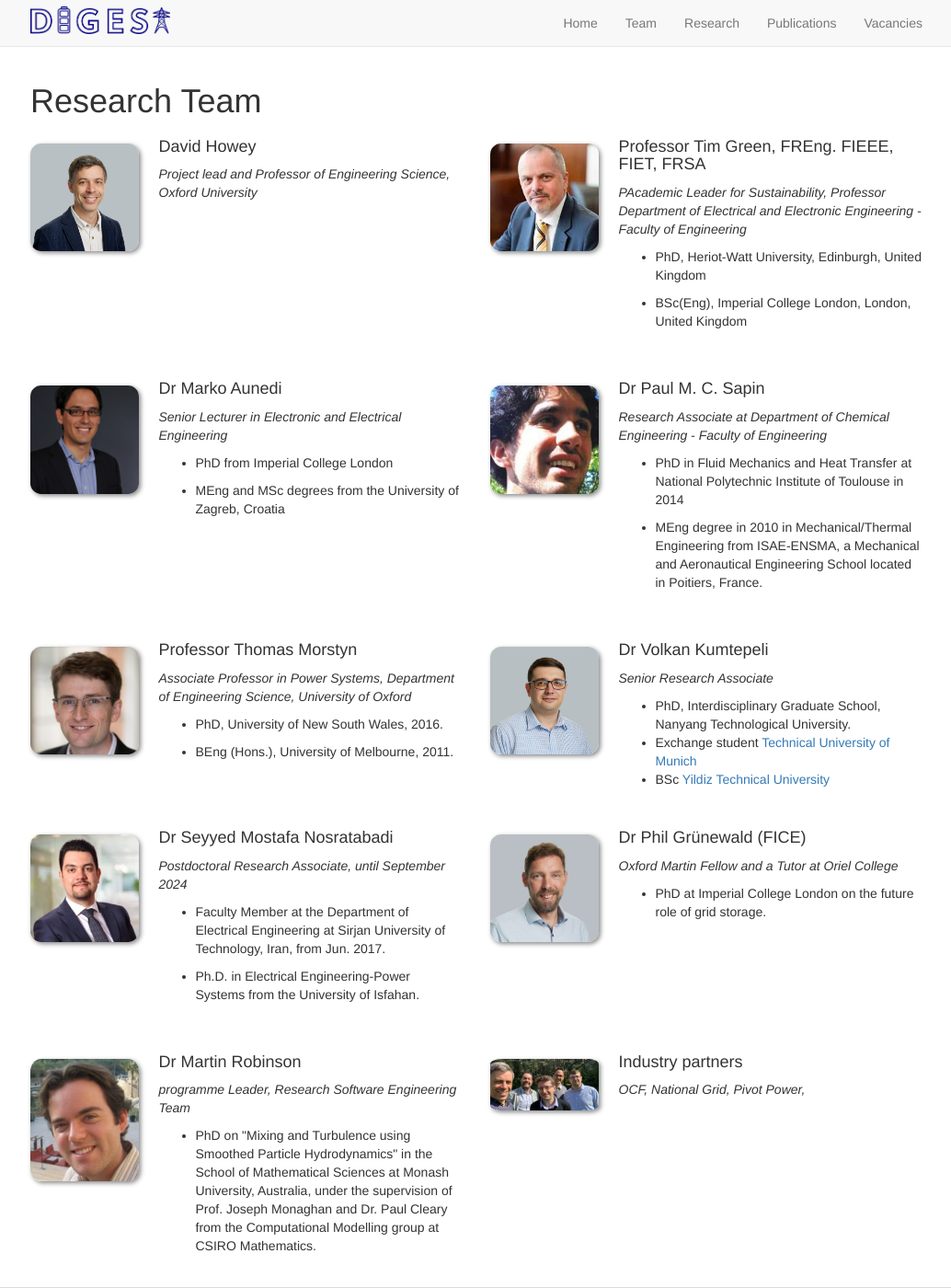
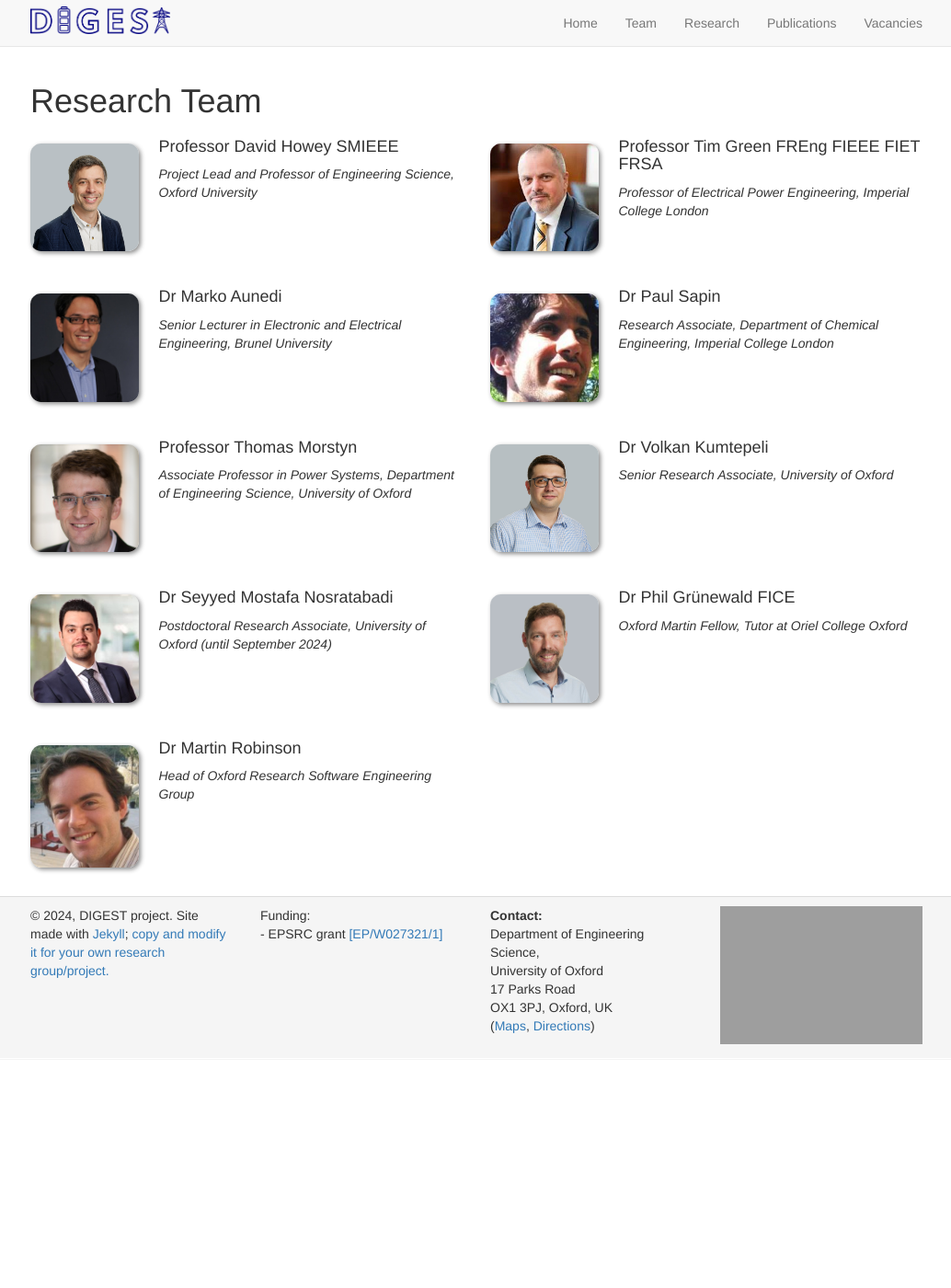
Before and after one commit to EPSRC-DIGEST/epsrc-digest.github.io, a Jekyll site: the page built from _pages/team.md, in a window 1280 px wide and 1400 px high. Shown: the whole window at 92% size, without its empty margins (122-1156 px from the left). Built offline with Jekyll 4.4.1, drawn with Linux system fonts in a browser that asks for light colours; nearby versions of some CDN libraries; grey boxes are pictures that could not be loaded.

Commit message:
Update team_members.yml
simplified

```diff
--- a/_data/team_members.yml
+++ b/_data/team_members.yml
@@ -1,80 +1,35 @@
-- name: David Howey
+- name: Professor David Howey SMIEEE
   photo: Dave.png
-  info: Project lead and Professor of Engineering Science, Oxford University
+  info: Project Lead and Professor of Engineering Science, Oxford University
 
-- name: Professor Tim Green, FREng. FIEEE, FIET, FRSA
+- name: Professor Tim Green FREng FIEEE FIET FRSA
   photo: Tim.jpg
-  info: PAcademic Leader for Sustainability, Professor Department of Electrical and Electronic Engineering - Faculty of Engineering
-  email: t.green@imperial.ac.uk
-  number_educ: 2
-  education1: PhD, Heriot-Watt University, Edinburgh, United Kingdom
-  education2: BSc(Eng), Imperial College London, London, United Kingdom
+  info: Professor of Electrical Power Engineering, Imperial College London
 
 - name: Dr Marko Aunedi
   photo: Marko.jpg
-  info: Senior Lecturer in Electronic and Electrical Engineering
-  email: Marko.Aunedi@brunel.ac.uk
-  number_educ: 2
-  education1: PhD from Imperial College London
-  education2: MEng and MSc degrees from the University of Zagreb, Croatia
+  info: Senior Lecturer in Electronic and Electrical Engineering, Brunel University
 
-- name: Dr Paul M. C. Sapin
+- name: Dr Paul Sapin
   photo: Sapin.jpg
-  info: Research Associate at Department of Chemical Engineering - Faculty of Engineering
-  email: p.sapin@imperial.ac.uk
-  number_educ: 2
-  education1: PhD in Fluid Mechanics and Heat Transfer at National Polytechnic Institute of Toulouse in 2014
-  education2: MEng degree in 2010 in Mechanical/Thermal Engineering from ISAE-ENSMA, a Mechanical and Aeronautical Engineering School located in Poitiers, France.
+  info: Research Associate, Department of Chemical Engineering, Imperial College London
 
 - name: Professor Thomas Morstyn
   photo: Thomas.jpg
   info: Associate Professor in Power Systems, Department of Engineering Science, University of Oxford
-  email: thomas.morstyn@eng.ox.ac.uk
-  number_educ: 2
-  education1: PhD, University of New South Wales, 2016.
-  education2: BEng (Hons.), University of Melbourne, 2011.
 
 - name: Dr Volkan Kumtepeli
   photo: Volkan.jpg
-  info: Senior Research Associate
-  email: volkan.kumtepeli@eng.ox.ac.uk
-  number_educ: 3
-  education1: PhD, Interdisciplinary Graduate School, Nanyang Technological University.
-  education2: Exchange student <a href="https://www.tum.de/en/">Technical University of Munich</a>
-  education3: BSc <a href="https://www.yildiz.edu.tr/en/">Yildiz Technical University</a>
+  info: Senior Research Associate, University of Oxford
 
 - name: Dr Seyyed Mostafa Nosratabadi
   photo: Mostafa.jpg
-  info: Postdoctoral Research Associate, until September 2024
-  email: mostafa.nosratabadi@eng.ox.ac.uk
-  number_educ: 2
-  education1: Faculty Member at the Department of Electrical Engineering at Sirjan University of Technology, Iran, from Jun. 2017.
-  education2: Ph.D. in Electrical Engineering-Power Systems from the University of Isfahan.
+  info: Postdoctoral Research Associate, University of Oxford (until September 2024)
 
-- name: Dr Phil Grünewald (FICE)
+- name: Dr Phil Grünewald FICE
   photo: Phil.jpg
-  info: Oxford Martin Fellow and a Tutor at Oriel College
-  email: philipp.grunewald@eng.ox.ac.uk
-  number_educ: 1
-  education1: PhD at Imperial College London on the future role of grid storage.
-  education2:
-  education3:
-  education4:
+  info: Oxford Martin Fellow, Tutor at Oriel College Oxford
 
 - name: Dr Martin Robinson
   photo: Martin_Robinson.jpg
-  info: programme Leader, Research Software Engineering Team
-  email: martin.robinson@cs.ox.ac.uk
-  number_educ: 1
-  education1: PhD on "Mixing and Turbulence using Smoothed Particle Hydrodynamics" in the School of Mathematical Sciences at Monash University, Australia, under the supervision of Prof. Joseph Monaghan and Dr. Paul Cleary from the Computational Modelling group at CSIRO Mathematics.
-  education2:
-  education3:
-  education4:
-
-- name: Industry partners
-  photo: team.jpg
-  info: OCF, National Grid, Pivot Power,
-  email: b
-  number_educ: 0
-  education1:
-  education2:
+  info: Head of Oxford Research Software Engineering Group
```
